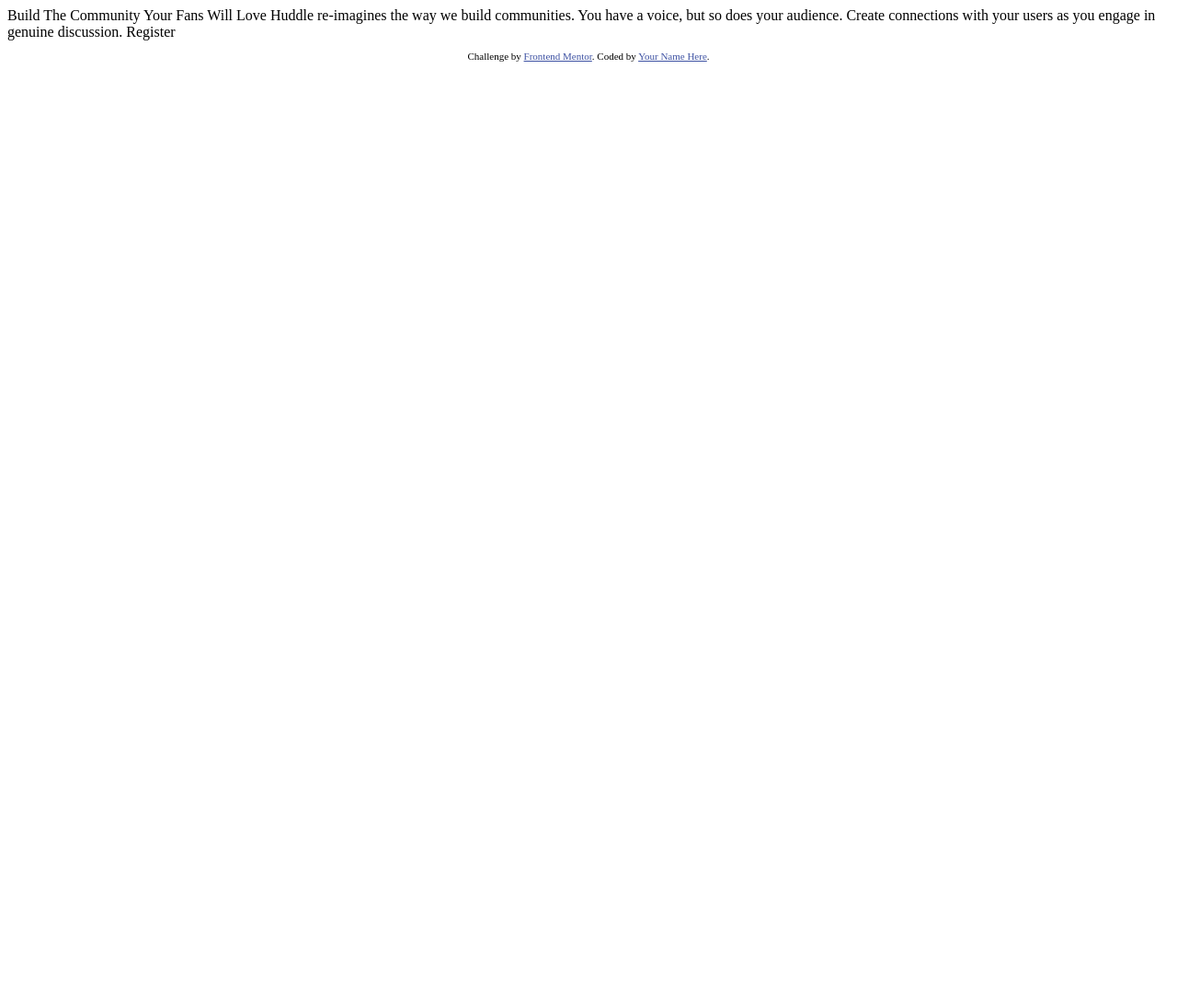
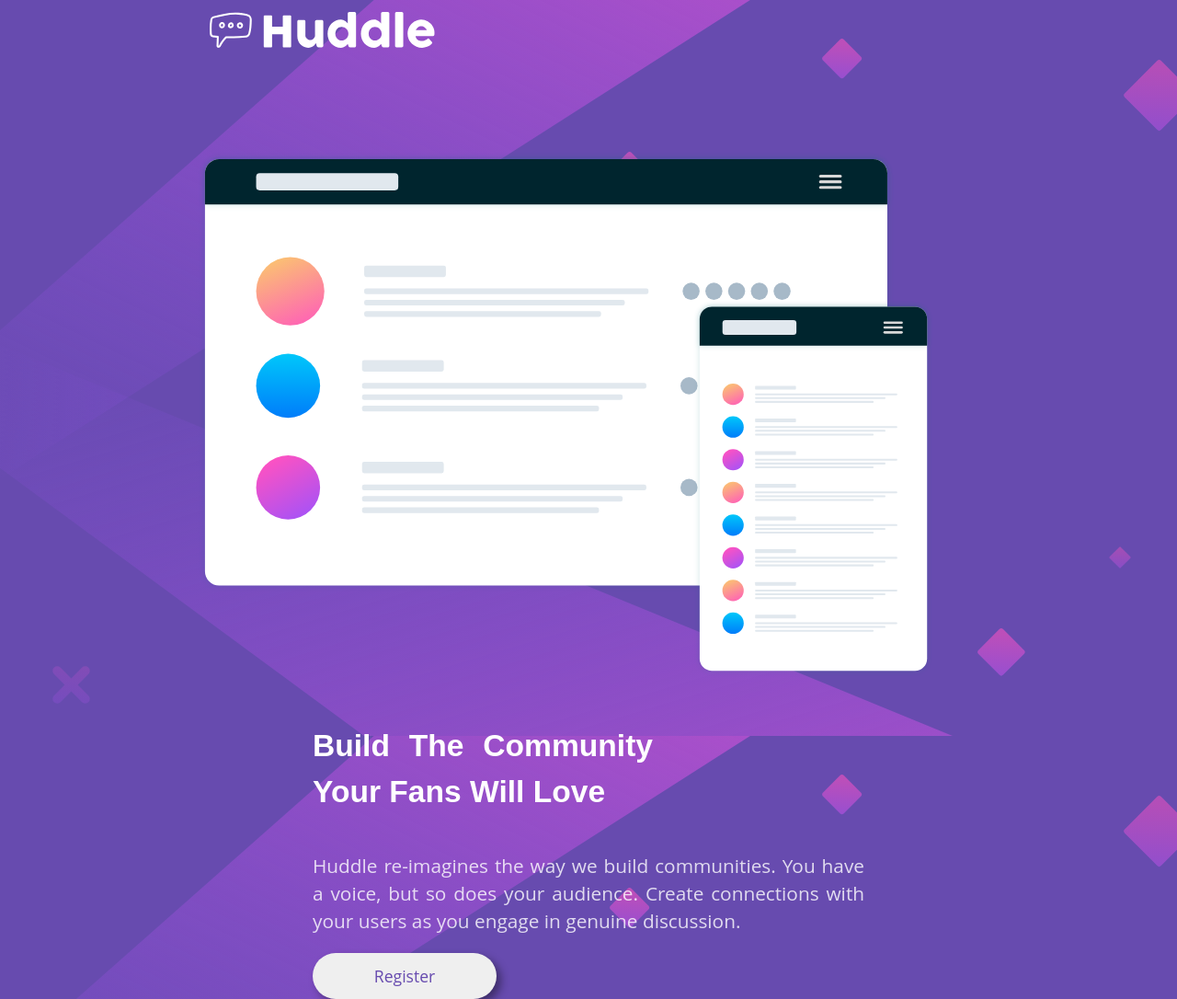
Before and after one commit to ronismicael/huddle, a plain HTML site: page index.html in a window 1280 px wide. Shown: the whole page at 92% size. Before the commit the page ends 800 px from the top, so only its background shows below. Drawn offline with Linux system fonts and the light colour scheme.

Commit message:
atualização final

```diff
--- a/index.html
+++ b/index.html
@@ -3,31 +3,36 @@
 <head>
   <meta charset="UTF-8">
   <meta name="viewport" content="width=device-width, initial-scale=1.0"> <!-- displays site properly based on user's device -->
+  <link rel="stylesheet" href="style.css">
 
   <link rel="icon" type="image/png" sizes="32x32" href="./images/favicon-32x32.png">
 
   <title>Frontend Mentor | Huddle landing page with single introductory section</title>
-
-  <!-- Feel free to remove these styles or customise in your own stylesheet 👍 -->
-  <style>
-    .attribution { font-size: 11px; text-align: center; }
-    .attribution a { color: hsl(228, 45%, 44%); }
-  </style>
 </head>
 <body>
 
-  Build The Community Your Fans Will Love
+  <main>
 
-  Huddle re-imagines the way we build communities. You have a voice, but so does your audience.
-  Create connections with your users as you engage in genuine discussion.
+   <div class="container">
+     <div id="imagens">
+       <img id="logo" src="./images/logo.svg" alt="logo">
+       <img id="central-img" src="./images/illustration-mockups.svg" alt="" width="800px">
+     </div>
+      <div id="text">
+        <h1>Build The Community Your Fans Will Love</h1>
+        <p>
+          Huddle re-imagines the way we build communities. You have a voice, but so does your audience.
+          Create connections with your users as you engage in genuine discussion.
+        </p>
 
-  Register
+        <button>
+          Register
+        </button>
 
-  <footer>
-    <p class="attribution">
-      Challenge by <a href="https://www.frontendmentor.io?ref=challenge" target="_blank">Frontend Mentor</a>.
-      Coded by <a href="#">Your Name Here</a>.
-    </p>
-  </footer>
+      </div>
+
+   </div>
+
+  </main>
 </body>
 </html>
--- /dev/null
+++ b/style.css
@@ -0,0 +1,88 @@
+* {
+    margin: 0px;
+    padding: 0px;
+}
+
+@import url('https://fonts.googleapis.com/css2?family=Poppins&display=swap');
+
+@import url('https://fonts.googleapis.com/css2?family=Open+Sans&display=swap');
+
+body {
+    background-color: hsl(257, 40%, 49%);
+    background-image: url(./images/bg-desktop.svg);
+    background-position: top center;
+    background-size: cover;
+    background-repeat: no-repeat;
+    background-attachment: fixed;
+}
+
+.container {
+    width: 100vw;
+    height: 100vh;
+    display: flex;
+    flex-direction: row;
+    align-items: center;
+    justify-content: center;
+    flex-wrap: wrap;
+}
+
+#logo{
+    margin-bottom: 100px;
+}
+
+#imagens{
+    margin-bottom: 50px;
+    margin-right: 50px;
+    display: flex;
+    flex-direction: column;
+    align-items: flex-start;
+    justify-content: flex-start;
+}
+
+#text{
+    width: 600px;
+    display: flex;
+    flex-direction: column;
+    text-align: justify;
+    margin-bottom: 50px;
+}
+
+
+h1{
+    width: 370px;
+    line-height:50px;
+    color: white;
+    font-family: 'Poppins', sans-serif;
+    font-weight: 600;
+    margin-bottom: 40px;
+    font-size: 2.1em;
+}
+
+
+p{
+    font-weight: 400;
+    font-family: 'Open Sans', sans-serif;
+    color: white;
+    font-size: 1.3em;
+    line-height: 30px;
+    opacity: 0.8;
+    margin-bottom: 20px;
+}
+
+button{
+    font-weight: 400;
+    border: none;
+    color: hsl(257, 40%, 49%);
+    font-family: 'Open Sans', sans-serif;
+    font-size: 1.1em;
+    width: 200px;
+    height: 50px;
+    border-radius: 55px;
+    box-shadow: 5px 5px 10px rgba(0, 0, 0, 0.397);
+}
+
+button:hover{
+    cursor: pointer;
+    background-color:hsl(300, 69%, 71%) ;
+    color: white;
+}
```
